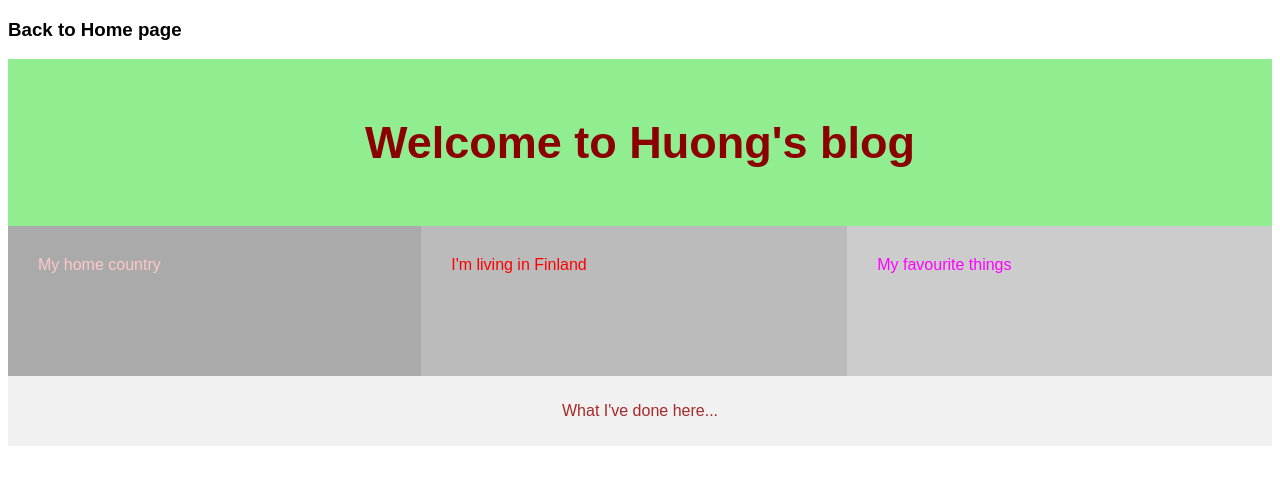
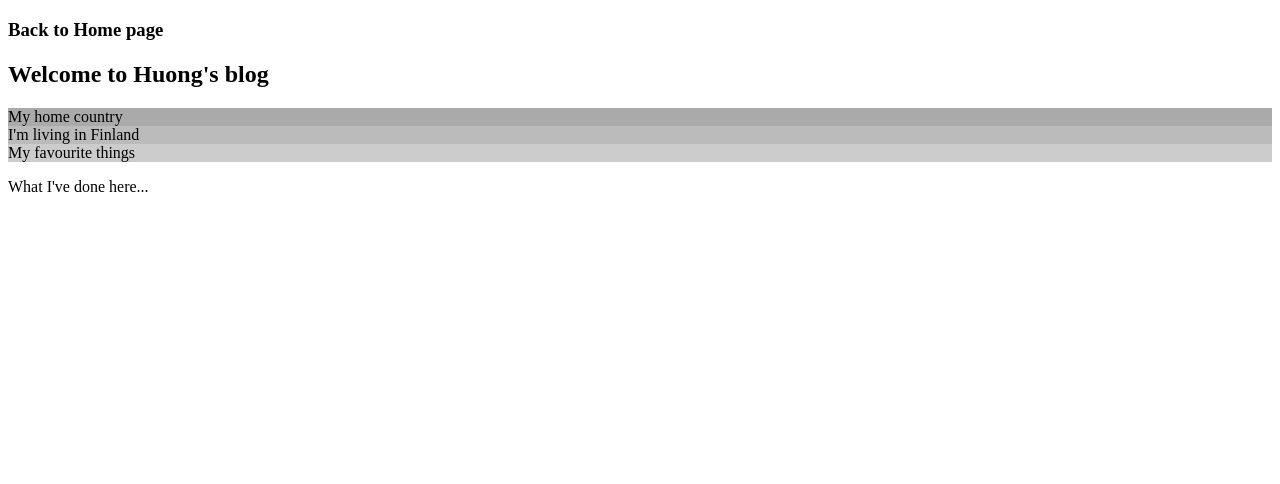
Before and after one commit to HuongGreenie/HuongGreenie, a plain HTML site: page layout_tests/grid.html in a window 1280 px wide. Drawn offline with Linux system fonts and the light colour scheme.

Commit message:
Update grid.html

```diff
--- a/layout_tests/grid.html
+++ b/layout_tests/grid.html
@@ -1,83 +1,7 @@
 <!DOCTYPE html>
 <html>
 <head>
-<style>
-* {
-  box-sizing: border-box;
-}
 
-body {
-  font-family: Arial, Helvetica, sans-serif;
-}
-
-/* Style the header */
-.header {
-  grid-area: header;
-  background-color: lightgreen;
-  padding: 20px;
-  text-align: center;
-  font-size: 30px;
-  color: darkred;
-}
-
-/* The grid container */
-.grid-container {
-  display: grid;
-  grid-template-areas:
-    'header header header header header header'
-    'left left middle middle right right'
-    'footer footer footer footer footer footer';
-  /* grid-column-gap: 10px; - if you want gap between the columns */
-}
-
-.left,
-.middle,
-.right {
-  padding: 30px;
-  height: 150px; /* Should be removed. Only for demonstration */
-}
-
-/* Style the left column */
-.left {
-  grid-area: left;
-  color: rgb(255,200,200);
-  background-color: #f1f1f1;
-}
-
-/* Style the middle column */
-.middle {
-  grid-area: middle;
-  color:rgba(255,0,0,1);
-}
-
-/* Style the right column */
-.right {
-  grid-area: right;
-  background-color: #f1f1f1;
-  color: rgba(255,0,255,1);
-}
-
-/* Style the footer */
-.footer {
-  grid-area: footer;
-  background-color: #f1f1f1;
-  padding: 10px;
-  text-align: center;
-  color: brown;
-}
-
-/* Responsive layout - makes the three columns stack on top of each other instead of next to each other */
-@media (max-width: 600px) {
-  .grid-container  {
-    grid-template-areas:
-      'header header header header header header'
-      'left left left left left left'
-      'middle middle middle middle middle middle'
-      'right right right right right right'
-      'footer footer footer footer footer footer';
-  }
-}
-</style>
 </head>
 <body>
 
```
